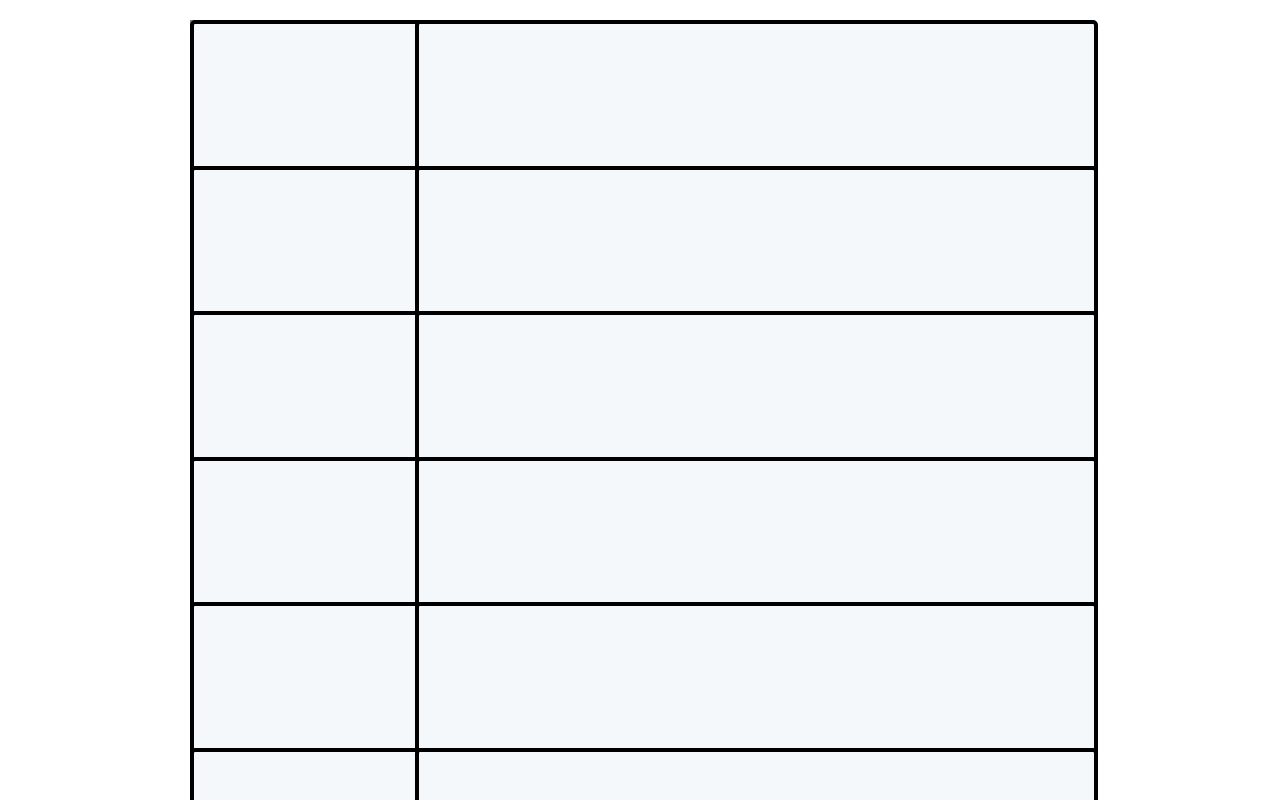
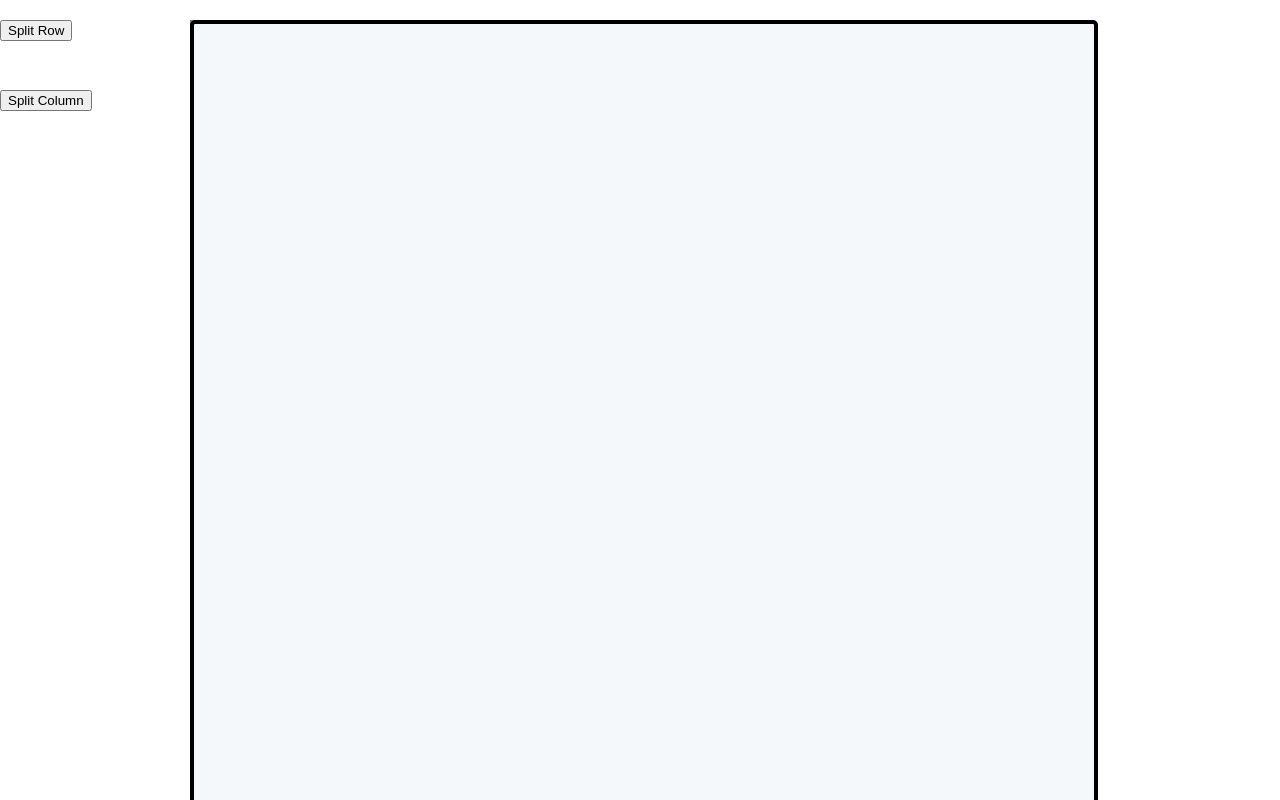
Before and after one commit to JansenSamosa/grid-notes, a React (Create React App) app: page / in a window 1280 px wide. Shown: the top 800 px of the page. Built offline with nearby package versions, Linux system fonts and the light colour scheme.

Commit message:
implemented basic data layout + optimized resizing functionality + added functionality to add rows/columns

```diff
--- a/src/App.js
+++ b/src/App.js
@@ -6,10 +6,7 @@ const App = () => {
     return (
         <div className="App">
             <Grid
-                gridSize={{
-                    widthVw: 900,
-                    aspectRatio: 11 / 8.5
-                }}
+                grid_id={'3'}
             />
         </div>
     );
--- /dev/null
+++ b/src/backend-utils/fetchData.js
@@ -0,0 +1,11 @@
+import grid_data from '../misc/grid-data.json'
+import module_data from '../misc/module-data.json'
+
+export const fetchGridData = grid_id => {
+    return grid_data.grids.find(grid => grid.grid_id == grid_id)
+}
+
+export const fetchModuleData = module_id => {
+
+    return module_data.modules.find(module => module.module_id == module_id)
+}
--- a/src/components/Cell.js
+++ b/src/components/Cell.js
@@ -1,16 +1,21 @@
-import { useState } from "react"
+import { memo, useEffect, useRef, useState } from "react"
 import ModuleHolder from "./cell_modules/ModuleHolder"
 
 import '../App.css'
 
-const Cell = (props) => {
-    const { columnSize, rowSize, xPos, yPos, setRowSize, setColumnSize, indexC, indexR, isLastRow, isLastColumn, setFocus } = props
+const Cell = memo((props) => {
 
+    const { columnSize, rowSize } = props
+    const { xPos, yPos } = props
+    const { setRowSize, setColumnSize } = props
+    const { indexC, indexR } = props
+    const { isLastRow, isLastColumn } = props
+    const { setFocus } = props
 
     const beginResize = (mouseStartEvent) => {
         const draggerClassName = mouseStartEvent.target.className
 
-        const intialPos = { x: mouseStartEvent.pageX, y: mouseStartEvent.pageY }
+        let intialPos = { x: mouseStartEvent.pageX, y: mouseStartEvent.pageY }
 
         const resize = (mouseMoveEvent) => {
             if (draggerClassName == 'draggerSE' || draggerClassName == 'draggerE') {
@@ -37,7 +42,7 @@ const Cell = (props) => {
     }
 
     return (
-        <div className='cell' style={cellStyle} onFocus={() => setFocus(indexR,indexC)}>
+        <div className='cell' style={cellStyle} onFocus={() => setFocus(indexR, indexC)}>
             <div
                 className='draggerSE'
                 onMouseDown={beginResize}
@@ -53,9 +58,9 @@ const Cell = (props) => {
                 onMouseDown={beginResize}
                 style={{ display: isLastRow ? 'none' : 'block' }}
             />
-            <ModuleHolder />
+            <ModuleHolder module_id={props.module_id} />
         </div>
     )
-}
+})
 
 export default Cell
--- a/src/components/Grid.js
+++ b/src/components/Grid.js
@@ -1,67 +1,46 @@
-import { useState } from 'react';
-import { convertVhToPx, convertVwToPx } from '../misc/utils';
+import { useCallback, useEffect, useRef, useState } from 'react';
+import { fetchGridData } from '../backend-utils/fetchData';
 
+import { areEqual } from '../misc/utils';
+import { round2, round5 } from '../misc/utils';
 import Cell from './Cell';
 
 import '../App.css'
+import useGrid from './useGrid';
 
-const Grid = (props) => {
-    const { widthVw, aspectRatio } = props.gridSize
-    const heightVw = widthVw * aspectRatio
+const Grid = ({ grid_id }) => {
+    const widthPx = 900
+    const aspectRatio = 11 / 8.5
+    const heightPx = widthPx * aspectRatio
 
-    //size of array referes to amount of rows/columns
-    //value of each index refers to percentage size of row/column
-    const [rows, setRows] = useState([100 / 8, 100 / 8, 100 / 8, 100 / 8, 100 / 8, 100 / 8, 100 / 8, 100 / 8])
-    const [columns, setColumns] = useState([25, 75])
-
-    const [focusedCell, setFocusedCell] = useState({ row: 0, column: 0 })
-
-    const setRowSize = (indexR, additionalSize) => {
-        //const additionalSizePercent = additionalSize / convertVwToPx(heightVw) * 100;
-
-        const additionalSizePercent = additionalSize / heightVw * 100;
-
-        setRows(rows.map((r, i) => {
-            if (i == indexR) return r + additionalSizePercent
-            if (i == indexR + 1) return r - additionalSizePercent
-            return r
-        }))
-    }
-
-    const setColumnSize = (indexC, additionalSize) => {
-        //const additionalSizePercent = additionalSize / convertVwToPx(widthVw) * 100;
-
-        const additionalSizePercent = additionalSize / widthVw * 100;
-
-        setColumns(columns.map((c, i) => {
-            if (i == indexC) return c + additionalSizePercent
-            if (i == indexC + 1) return c - additionalSizePercent
-            return c
-        }))
-    }
-
-    const setFocus = (r, c) => {
-        setFocusedCell({ row: r, column: c })
-    }
+    const [rowsSize, setRowSize,
+        columnsSize, setColumnSize,
+        moduleData,
+        focusedCell, setFocus,
+        splitRow, splitColumn
+    ] = useGrid(grid_id, widthPx, heightPx)
 
     //sums up all elements in rows or columns array up to a certain index.
-    const getCellXPos = (indexC) => columns.slice(0, indexC).reduce((a, b) => a + b, 0);
-    const getCellYPos = (indexR) => rows.slice(0, indexR).reduce((a, b) => a + b, 0);
+    const getCellXPos = useCallback(indexC => columnsSize.slice(0, indexC).reduce((a, b) => a + b, 0));
+    const getCellYPos = useCallback(indexR => rowsSize.slice(0, indexR).reduce((a, b) => a + b, 0));
 
     return (
-        <div className='grid' style={{ width: `${widthVw}px`, height: `${heightVw}px` }}>
-            {rows.map((sizeR, indexR) =>
+        <>
+            <button onClick={splitRow} style={{position:'fixed'}}>Split Row</button>
+            <button onClick={splitColumn} style={{position:'fixed', top:90}}>Split Column</button>
+            <div className='grid' style={{ width: `${widthPx}px`, height: `${heightPx}px` }}>
+                {rowsSize.map((sizeR, indexR) =>
                     <div key={`${indexR}`}>
-                    {columns.map((sizeC, indexC) => {
+                        {columnsSize.map((sizeC, indexC) => {
                             return <Cell
                                 rowSize={sizeR}
                                 indexR={indexR}
-                            isLastRow={indexR == rows.length - 1 ? true : false}
+                                isLastRow={indexR == rowsSize.length - 1 ? true : false}
                                 setRowSize={setRowSize}
 
                                 columnSize={sizeC}
                                 indexC={indexC}
-                            isLastColumn={indexC == columns.length - 1 ? true : false}
+                                isLastColumn={indexC == columnsSize.length - 1 ? true : false}
                                 setColumnSize={setColumnSize}
 
                                 setFocus={setFocus}
@@ -69,13 +48,15 @@ const Grid = (props) => {
                                 xPos={getCellXPos(indexC)}
                                 yPos={getCellYPos(indexR)}
 
+                                module_id={moduleData[indexR][indexC]}
+
                                 key={`${indexR}, ${indexC}`}
-
                             />
                         })}
                     </div>
                 )}
             </div>
+        </>
     )
 }
 
--- a/src/components/cell_modules/ModuleHolder.js
+++ b/src/components/cell_modules/ModuleHolder.js
@@ -1,11 +1,19 @@
+import { useState } from 'react'
+
 import Text_module from './Text_module'
-import Grid from '../Grid'
+
+import { fetchModuleData } from '../../backend-utils/fetchData'
+
 import './Modules.css'
 
-const ModuleHolder = () => {
+const ModuleHolder = (props) => {
+    const module_data = fetchModuleData(props.module_id)
+
+    const [data, setData] = useState(module_data.data)
+
     return (
         <div className='module-holder'>
-            <Text_module />
+            <Text_module text={data.text} setData={setData}/>
         </div>
     )
 }
--- a/src/components/cell_modules/Text_module.js
+++ b/src/components/cell_modules/Text_module.js
@@ -1,13 +1,20 @@
-import React from 'react'
+import React, { useRef } from 'react'
 
-const Text_module = () => {
+const Text_module = (props) => {
+    const { text, setData } = props
 
-  const constGetFontSize = (targetPixelSize) => {
-  }
+    const setText = e => {
+        setData({ text: e.target.value })
+    }
 
-  return (
-    <textarea className='text-module'></textarea>
-  )
+    let rerenders = useRef(0)
+    rerenders.current++
+
+    return (
+        <>
+            <textarea className='text-module' value={`${text}`} onChange={setText}></textarea>
+        </>
+    )
 }
 
 export default Text_module
--- /dev/null
+++ b/src/components/useGrid.js
@@ -0,0 +1,83 @@
+import { useState, useRef } from 'react'
+import { fetchGridData } from '../backend-utils/fetchData';
+
+const useGrid = (grid_id, widthPx, heightPx) => {
+    const grid_data = fetchGridData(grid_id)
+
+    const [focusedCell, setFocusedCell] = useState({ row: 0, column: 0 })
+
+    const [moduleData, setModuleData] = useState(grid_data.modules)
+    //size of array referes to amount of rows/columns
+    //value of each index refers to percentage size of row/column
+    const [rowsSize, setRowsSize] = useState(grid_data.dimensions.rows)
+    const [columnsSize, setColumnsSize] = useState(grid_data.dimensions.columns)
+
+    //Uses Ref since this function is called by an event handler
+    const rowsSizeRef = useRef(rowsSize)
+    rowsSizeRef.current = rowsSize;
+    const setRowSize = (indexR, additionalSize) => {
+        const additionalSizePercent = Math.round(additionalSize / heightPx * 100);
+
+        const newRowsSize = rowsSize.map((r, i) => {
+            if (i == indexR) return r + additionalSizePercent
+            if (i == indexR + 1) return r - additionalSizePercent
+            return r
+        })
+
+        if ((newRowsSize[indexR] - rowsSizeRef.current[indexR]) != 0) setRowsSize(newRowsSize)
+    }
+
+    //Uses Ref since this function is called by an event handler
+    const columnsSizeRef = useRef(columnsSize)
+    columnsSizeRef.current = columnsSize;
+    const setColumnSize = (indexC, additionalSize) => {
+        const additionalSizePercent = Math.round(additionalSize / widthPx * 100);
+
+        const newColumnsSize = columnsSize.map((c, i) => {
+            if (i == indexC) return c + additionalSizePercent
+            if (i == indexC + 1) return c - additionalSizePercent
+            return c
+        })
+
+        if ((newColumnsSize[indexC] - columnsSizeRef.current[indexC]) != 0) setColumnsSize(newColumnsSize)
+    }
+
+    const setFocus = (r, c) => {
+        setFocusedCell({ row: r, column: c })
+    }
+
+    const splitRow = () => {
+        const indexR = focusedCell.row
+        const sizeOfNewRow = rowsSize[indexR] / 2;
+
+        const newRowsSize = rowsSize.slice(0)
+        newRowsSize.splice(indexR, 0, sizeOfNewRow)
+        newRowsSize[indexR + 1] = sizeOfNewRow
+
+        const newModuleData = moduleData.slice(0)
+        newModuleData.splice(indexR, 0, columnsSize.map(cSize => "generic"))
+
+        setRowsSize(newRowsSize)
+        setModuleData(newModuleData)
+    }
+
+    const splitColumn = () => {
+        const indexC = focusedCell.column
+        const sizeOfNewColumn = columnsSize[indexC] / 2;
+
+        const newColumnsSize = columnsSize.slice(0)
+        newColumnsSize.splice(indexC, 0, sizeOfNewColumn)
+        newColumnsSize[indexC + 1] = sizeOfNewColumn
+
+        let newModuleData = moduleData.slice(0)
+
+        newModuleData.forEach(row => row.splice(indexC, 0, "generic"))
+
+        setColumnsSize(newColumnsSize)
+        setModuleData(newModuleData)
+    }
+
+    return [rowsSize, setRowSize, columnsSize, setColumnSize, moduleData, focusedCell, setFocus, splitRow, splitColumn]
+}
+
+export default useGrid
--- /dev/null
+++ b/src/misc/grid-data.json
@@ -0,0 +1,49 @@
+{
+    "grids": [
+        {
+            "grid_id": "1",
+
+            "dimensions": {
+                "rows": [10,10,10,10,10,10,10,10,10,10],
+                "columns":[10,10,10,10,10,10,10,10,10,10]
+            },
+
+            "modules": [["generic","generic","generic","generic","generic","generic","generic","generic","generic","generic"],
+                        ["generic","generic","generic","generic","generic","generic","generic","generic","generic","generic"],
+                        ["generic","generic","generic","generic","generic","generic","generic","generic","generic","generic"],
+                        ["generic","generic","generic","generic","generic","generic","generic","generic","generic","generic"],
+                        ["generic","generic","generic","generic","generic","generic","generic","generic","generic","generic"],
+                        ["generic","generic","generic","generic","generic","generic","generic","generic","generic","generic"],
+                        ["generic","generic","generic","generic","generic","generic","generic","generic","generic","generic"],
+                        ["generic","generic","generic","generic","generic","generic","generic","generic","generic","generic"],
+                        ["generic","generic","generic","generic","generic","generic","generic","generic","generic","generic"],
+                        ["generic","generic","generic","generic","generic","generic","generic","generic","generic","generic"]]
+        },
+        {
+            "grid_id": "2",
+
+            "dimensions": {
+                "rows": [50,50],
+                "columns":[25,75]
+            },
+
+            "modules": [
+                ["generic", "generic"],
+                ["generic", "generic"]
+            ]
+        },
+        {
+            "grid_id": "3",
+
+            "dimensions": {
+                "rows": [100],
+                "columns":[100]
+            },
+
+            "modules": [
+                ["generic"],
+                ["generic"]
+            ]
+        }
+    ]
+}
```
Also changed, not shown: src/misc/module-data.json (added, +18 -0 lines), src/misc/utils.js (+20 -0 lines). Lines whose indentation alone changed are shown as unchanged.
